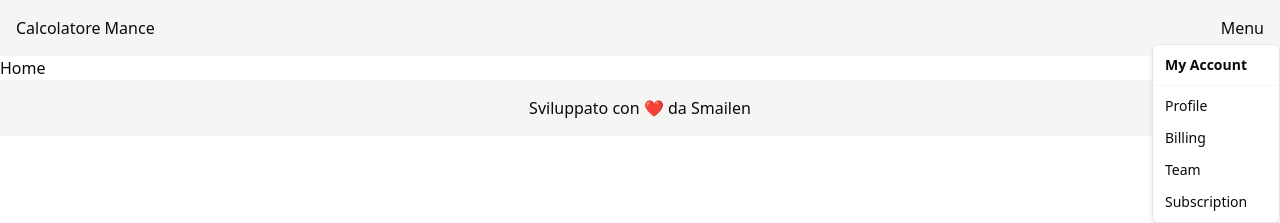
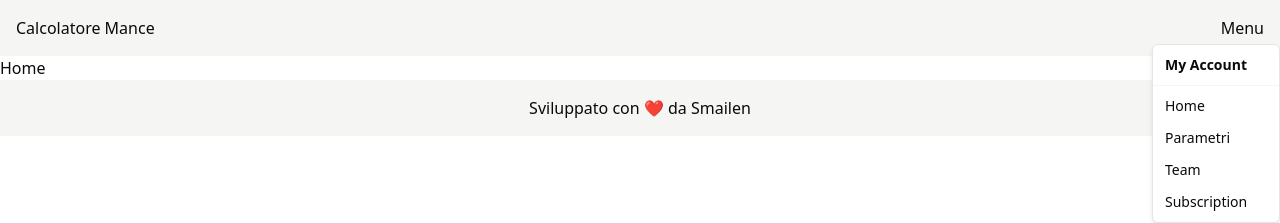
Before and after one commit to Smailen5/calcolatore-mance, a React (Vite) app: page / in a window 1280 px wide. Both pictures are taken after a click on the button "Menu". Shown: the top 223 px of the page. Built offline with nearby package versions, Linux system fonts and the light colour scheme.

Commit message:
refactor: :truck: sposta menu
sposta il componente menu in un nuovo file

```diff
--- a/src/components/Menu.tsx
+++ b/src/components/Menu.tsx
@@ -6,6 +6,7 @@ import {
   DropdownMenuSeparator,
   DropdownMenuTrigger,
 } from "@/components/ui/dropdown-menu";
+import { Link } from "react-router-dom";
 
 const Menu = () => {
   return (
@@ -14,8 +15,12 @@ const Menu = () => {
       <DropdownMenuContent>
         <DropdownMenuLabel>My Account</DropdownMenuLabel>
         <DropdownMenuSeparator />
-        <DropdownMenuItem>Profile</DropdownMenuItem>
-        <DropdownMenuItem>Billing</DropdownMenuItem>
+        <DropdownMenuItem>
+          <Link to="/">Home</Link>
+        </DropdownMenuItem>
+        <DropdownMenuItem>
+          <Link to="/parametri">Parametri</Link>
+        </DropdownMenuItem>
         <DropdownMenuItem>Team</DropdownMenuItem>
         <DropdownMenuItem>Subscription</DropdownMenuItem>
       </DropdownMenuContent>
```
